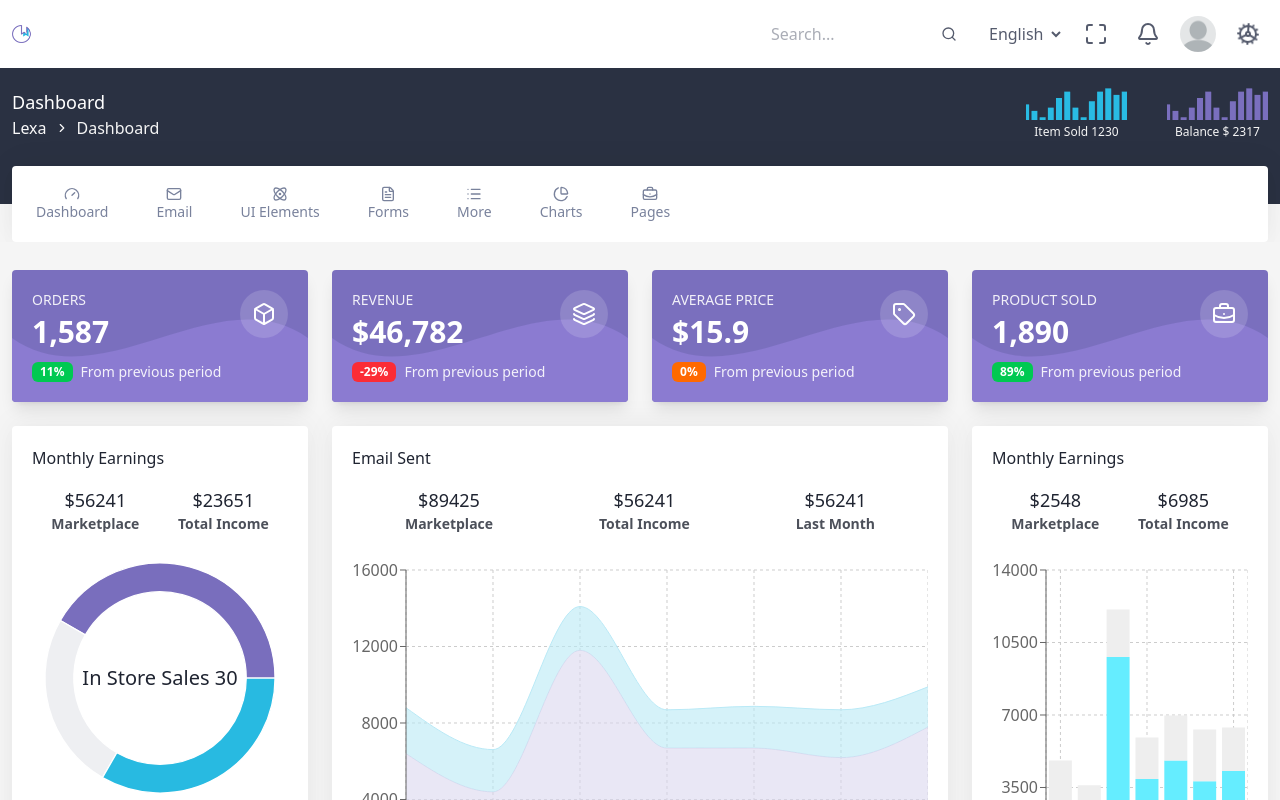
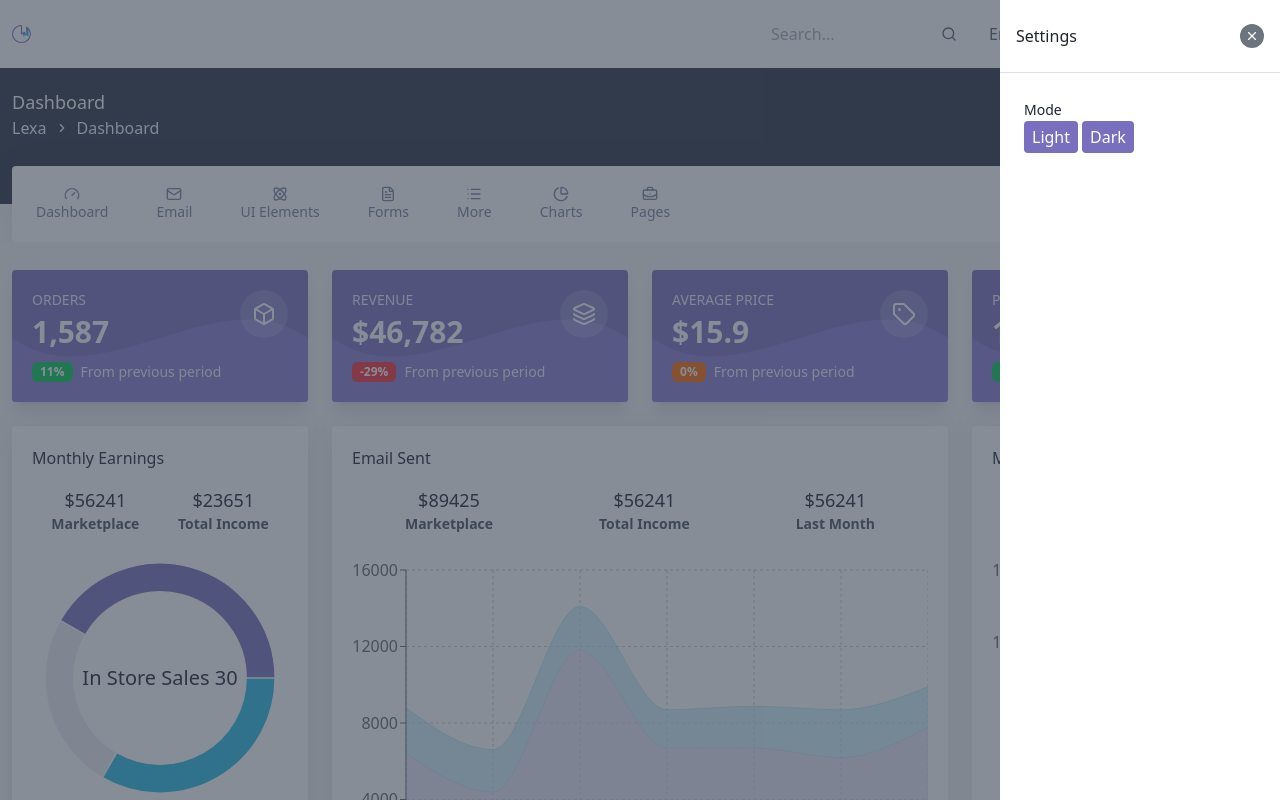
Before and after one commit to Hasmik-Mejlumyan/dynamic-dashboard-example, a React (Vite) app: page / in a window 1280 px wide. Both pictures are taken after a click on the button 1248 px from the left and 33 px from the top of the page. Shown: the top 800 px of the page. Built offline with nearby package versions, Linux system fonts and the light colour scheme.

Commit message:
created sidebar

```diff
--- a/src/components/layout/MainLayout/Header/Header.tsx
+++ b/src/components/layout/MainLayout/Header/Header.tsx
@@ -1,10 +1,16 @@
-import Button from '../../../UI/Button/Button.tsx';
+import type { FC } from 'react';
+
 import { Bell, Cog, Maximize } from 'lucide-react';
-import Avatar from '../../../UI/Avatar/Avatar.tsx';
 import HeaderLanguageSelect from './HeaderLanguageSelect.tsx';
 import HeaderSearch from './HeaderSearch.tsx';
 
-const Header = () => {
+import Button from '../../../UI/Button/Button.tsx';
+import Avatar from '../../../UI/Avatar/Avatar.tsx';
+
+import type { IHeaderProps } from '../types.ts';
+
+const Header: FC<IHeaderProps> = ({ onSideBarOpen }) => {
+
   return (
     <header className="bg-background-header text-header-item-color">
       <div className="container">
@@ -25,11 +31,12 @@ const Header = () => {
               variant="icon"
               icon={<Bell />}
             />
-            <Avatar size="lg" />
+            <Avatar src="/images/static/people/misty.jpg" size="lg" />
             <Button
               className="animate-spin"
               variant="icon"
               icon={<Cog />}
+              onClick={onSideBarOpen}
             />
           </div>
         </div>
--- a/src/components/layout/MainLayout/MainLayout.tsx
+++ b/src/components/layout/MainLayout/MainLayout.tsx
@@ -1,13 +1,25 @@
-import type { FC, PropsWithChildren } from 'react';
+import { type FC, type PropsWithChildren, useState } from 'react';
 import Header from './Header/Header.tsx';
 import SubHeader from './SubHeader.tsx';
 import NavBar from './NavBar/NavBar.tsx';
 import Footer from './Footer.tsx';
+import SideBar from './SideBar.tsx';
 
 const MainLayout: FC<PropsWithChildren> = ({ children }) => {
+  const [isSideBarOpen, setIsSideBarOpen] = useState<boolean>(false);
+
+  const handleSideBarChange = (isOpen: boolean) => {
+    setIsSideBarOpen(isOpen);
+  }
+
+  const handleSideBarOpen = () => {
+    setIsSideBarOpen(true);
+  };
+
   return (
     <div>
-      <Header />
+      <Header onSideBarOpen={handleSideBarOpen} />
+      <SideBar isOpen={isSideBarOpen} onChange={handleSideBarChange} />
       <nav>
         <SubHeader />
         <NavBar />
--- /dev/null
+++ b/src/components/layout/MainLayout/SideBar.tsx
@@ -0,0 +1,47 @@
+import type { FC } from 'react';
+import type { ISideBarProps } from './types.ts';
+import Button from '../../UI/Button/Button.tsx';
+import { X } from 'lucide-react';
+
+const SideBar: FC<ISideBarProps> = ({
+  isOpen = false,
+  onChange = () => {}
+}) => {
+  const handleClose = () => {
+    onChange(false);
+  };
+
+  const handleOverlayClick = () => {
+    onChange(false);
+  };
+
+  return (
+    isOpen && <aside className="fixed top-0 right-0 w-full h-full bg-gray-700/60 z-[9999]" onClick={handleOverlayClick}>
+      <div className="flex flex-col items-end h-full">
+        <div
+          className="max-w-[17.5rem] w-full bg-background-navbar h-full"
+          onClick={(e) => e.stopPropagation()}
+        >
+          <div className="flex items-center justify-between py-6 px-4 border-b border-border-color">
+            <h4 className="font-medium text-text-color">Settings</h4>
+            <Button
+              variant="secondary"
+              className="rounded-full size-6 !p-2 flex items-center justify-center"
+              icon={<X size={14} />}
+              onClick={handleClose}
+            />
+          </div>
+          <div className="flex-1 p-6">
+            <span className="text-sm text-text-color">Mode</span>
+            <div className="flex items-center gap-1">
+              <Button>Light</Button>
+              <Button>Dark</Button>
+            </div>
+          </div>
+        </div>
+      </div>
+    </aside>
+  );
+};
+
+export default SideBar;
--- /dev/null
+++ b/src/components/layout/MainLayout/types.ts
@@ -0,0 +1,8 @@
+export interface IHeaderProps {
+  onSideBarOpen?: () => void;
+}
+
+export interface ISideBarProps {
+  isOpen?: boolean;
+  onChange?: (isOpen: boolean) => void;
+}
```
